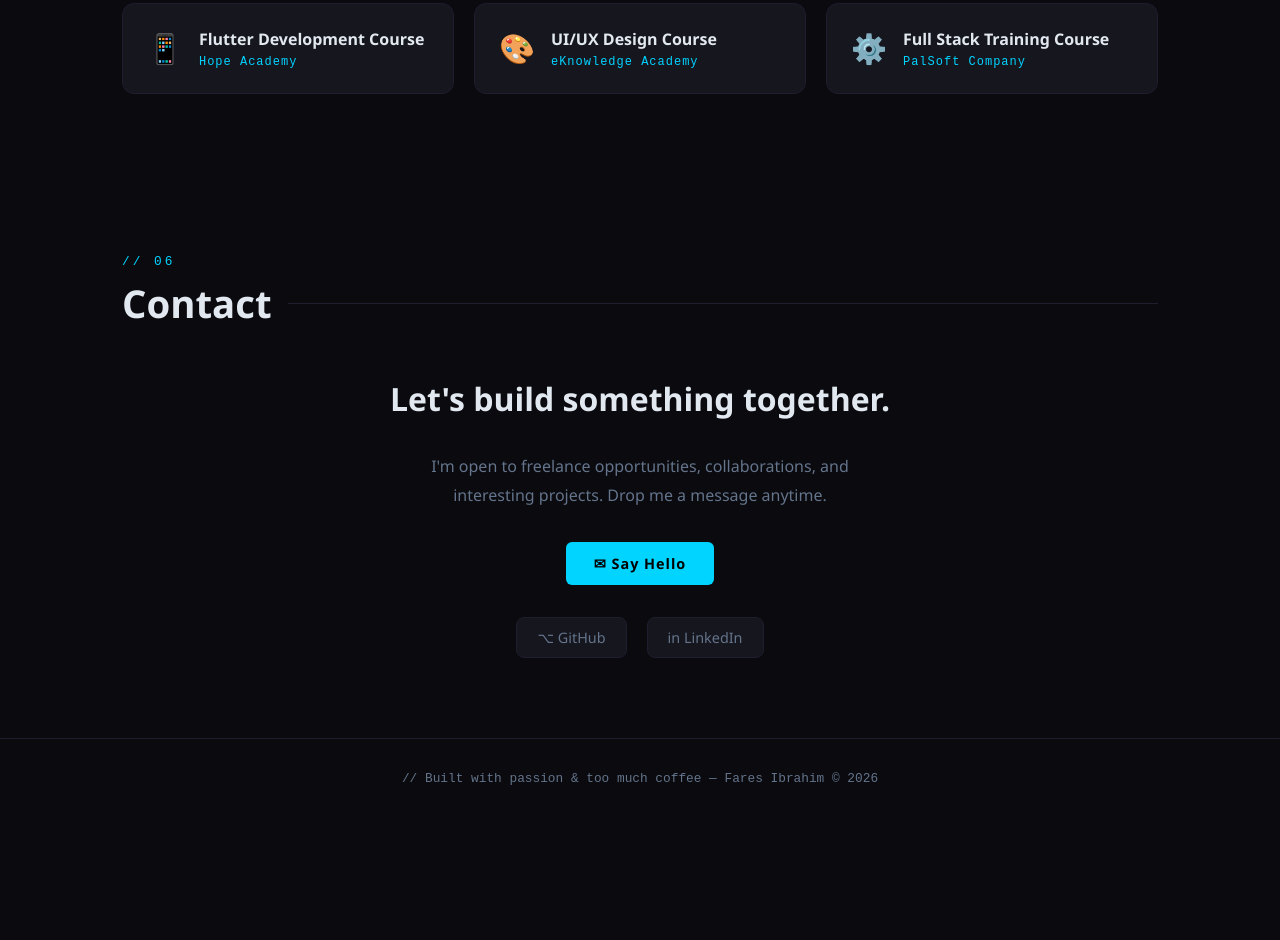
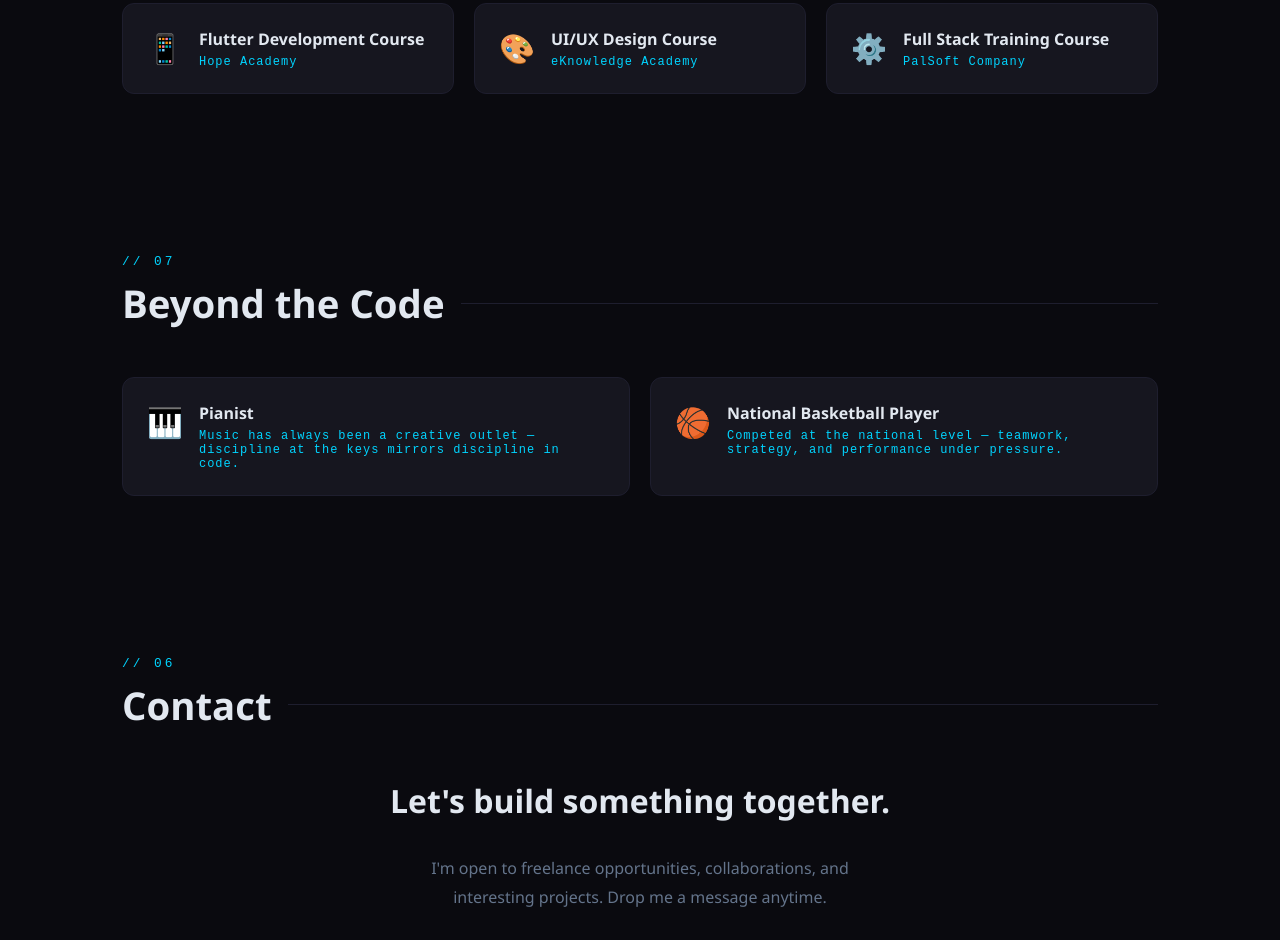
Before and after one commit to faresibrahim/faresibrahim.github.io, a plain HTML site: page index.html in a window 1280 px wide. Shown: the part 3774-4714 px from the top of the page. Before the commit the page ends 4592 px from the top, so only its background shows below. Drawn offline with Linux system fonts and the light colour scheme.

Commit message:
Update index.html

```diff
--- a/index.html
+++ b/index.html
@@ -360,7 +360,31 @@
   </div>
 </section>
 
-<!-- CONTACT -->
+<!-- HOBBIES -->
+  <section id="hobbies">
+    <div class="fade-in">
+      <div class="section-label">// 07</div>
+      <h2 class="section-title">Beyond the Code</h2>
+      <div class="courses-grid">
+        <div class="course-card">
+          <div class="course-icon">🎹</div>
+          <div>
+            <div class="course-name">Pianist</div>
+            <div class="course-org">Music has always been a creative outlet — discipline at the keys mirrors discipline in code.</div>
+          </div>
+        </div>
+        <div class="course-card">
+          <div class="course-icon">🏀</div>
+          <div>
+            <div class="course-name">National Basketball Player</div>
+            <div class="course-org">Competed at the national level — teamwork, strategy, and performance under pressure.</div>
+          </div>
+        </div>
+      </div>
+    </div>
+  </section>
+
+  <!-- CONTACT -->
 <section id="contact">
   <div class="fade-in">
     <div class="section-label">// 06</div>
```
